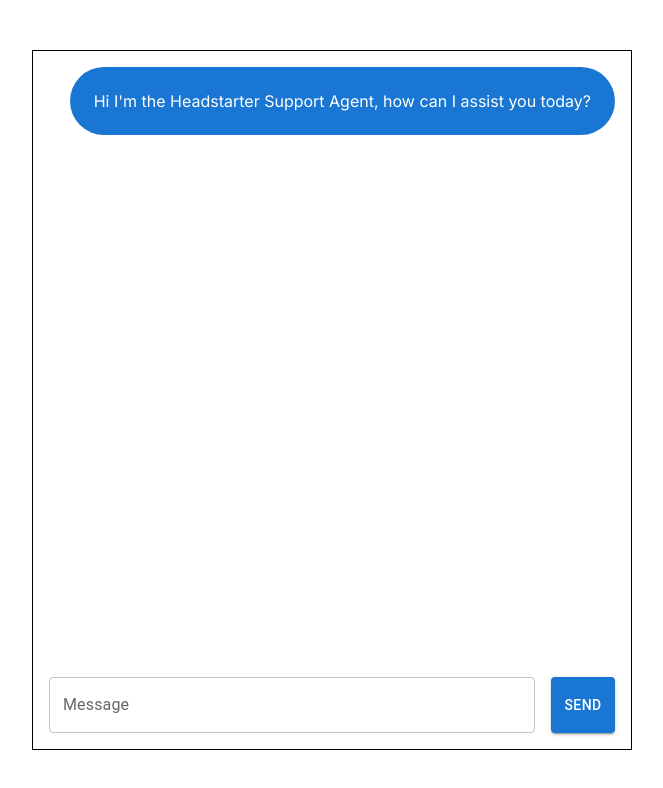
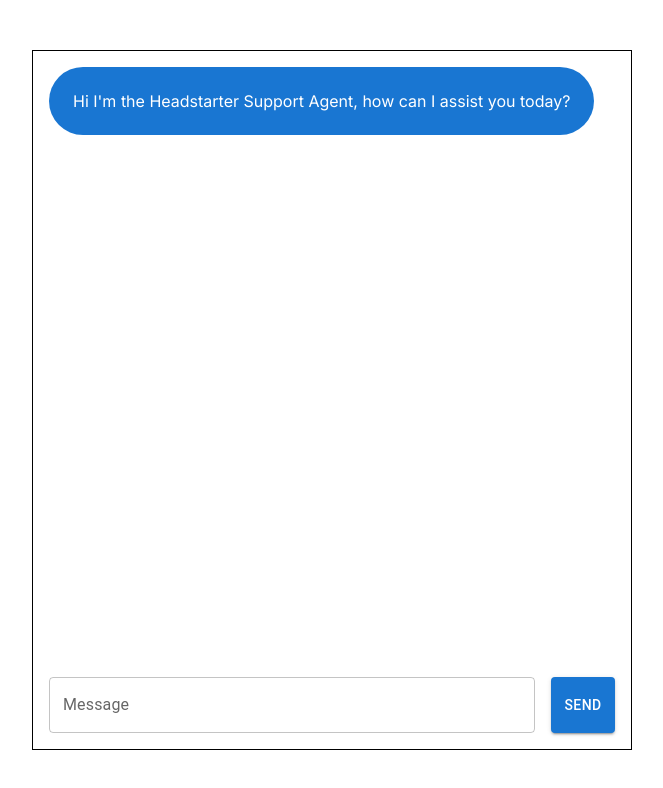
Before and after one commit to XWANG032/Chat, a Next.js app: page / in a window 1280 px wide. Shown: the top 788 px of the page, without its empty margins (308-971 px from the left). Built offline with nearby package versions, Linux system fonts and the light colour scheme.

Commit message:
final setup

```diff
--- a/app/page.js
+++ b/app/page.js
@@ -18,12 +18,12 @@
       {role:'user', content: message},
       {role: 'assistant', content: ''},
     ])
-    const response = fetch('/api/chat', {
+    const response = await fetch('/api/chat', {
       method: "POST",
       headers: {
         'Content-Type': 'application/json',
       },
-      body: JSON.stringify([...messages, {role: 'user', content: message}])
+      body: JSON.stringify([...messages, {role: 'user', content: message}]),
     }).then(async (res)=>{
       const reader = res.body.getReader()
       const decoder = new TextDecoder()
@@ -33,7 +33,7 @@
         if (done){
           return result
         }
-        const text = decoder.decode(value || new Int8Array(), {stream: true})
+        const text = decoder.decode(value || new Uint8Array(), {stream: true})
         setMessages((messages)=>{
           let lastMessage = messages[messages.length - 1]
           let otherMessages = messages.slice(0, messages.length - 1)
@@ -73,7 +73,7 @@
             maxHeight="100%">
             {messages.map((message, index) =>(
                 <Box key = {index} display="flex" justifyContent={
-                  message.rol==='assistant' ? 'flex-start' : 'flex-end'
+                  message.role==='assistant' ? 'flex-start' : 'flex-end'
                 }
                 >
                   <Box
```
